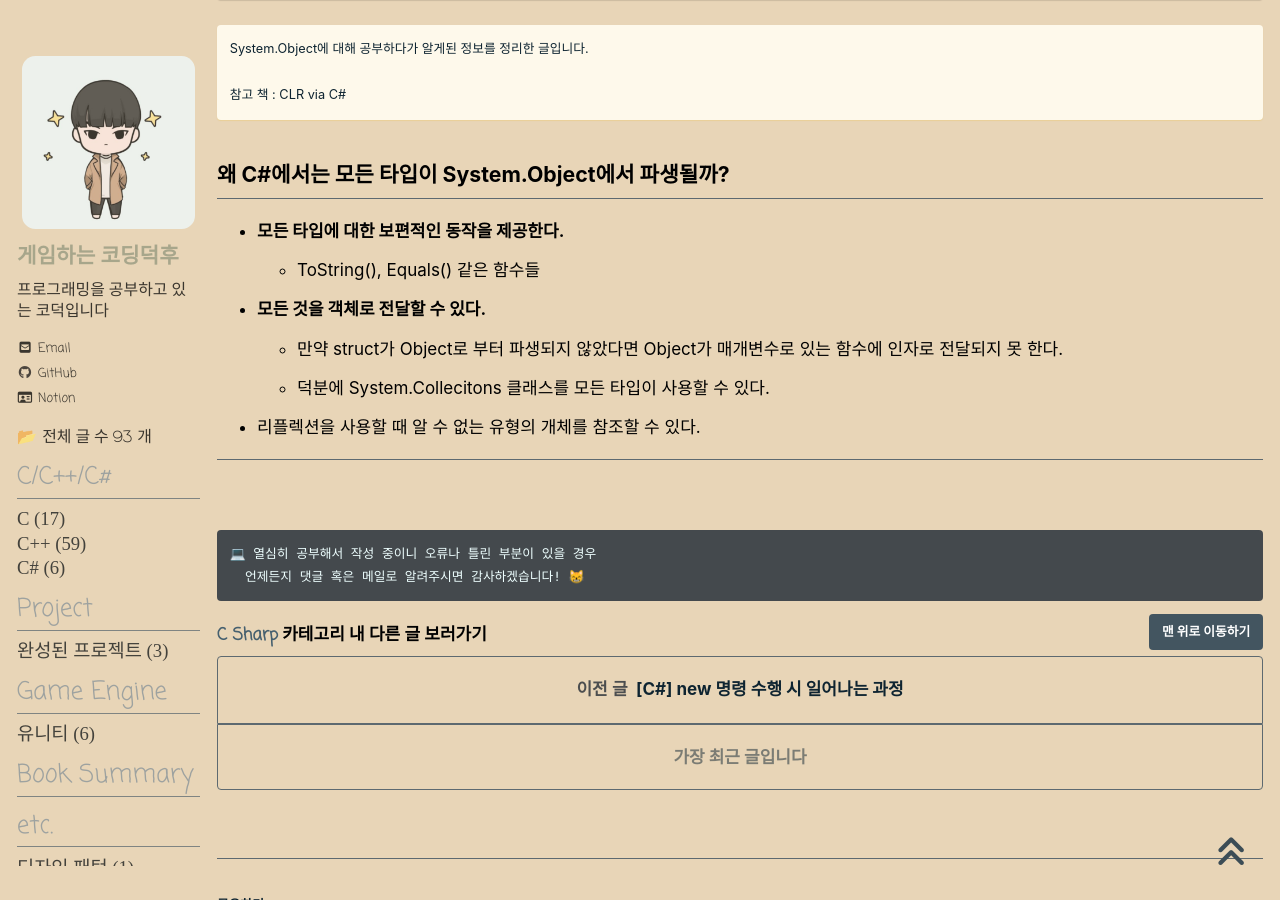
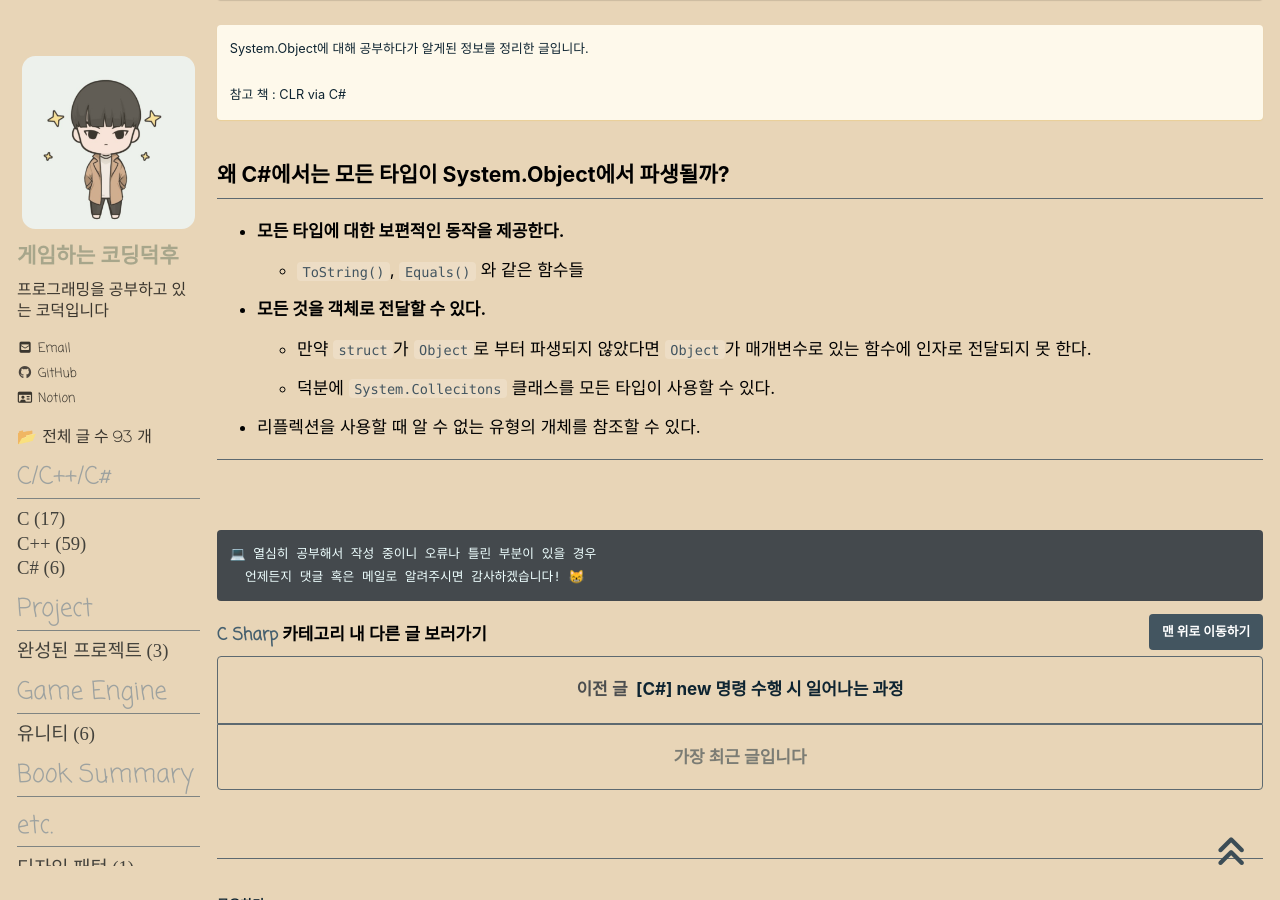
Before and after one commit to reoul/reoul.github.io, a Jekyll site: the page built from _posts/csharp/2023-05-08-csharp-6.md, in a window 1280 px wide and 900 px high, scrolled down 409 px. Built offline with Jekyll 4.4.1, drawn with Linux system fonts in a browser that asks for light colours; cached includes are drawn as plain includes; nearby versions of some CDN libraries; some web fonts are replaced; comment, search, counter and statistics services are not loaded.

Commit message:
키워드 강조

```diff
--- a/_posts/csharp/2023-05-08-csharp-6.md
+++ b/_posts/csharp/2023-05-08-csharp-6.md
@@ -24,10 +24,10 @@ System.Object에 대해 공부하다가 알게된 정보를 정리한 글입니
 ## 왜 C#에서는 모든 타입이 System.Object에서 파생될까?
 
 - **모든 타입에 대한 보편적인 동작을 제공한다.**
-  - ToString(), Equals() 같은 함수들
+  - `ToString()`, `Equals()` 와 같은 함수들
 - **모든 것을 객체로 전달할 수 있다.**
-  - 만약 struct가 Object로 부터 파생되지 않았다면 Object가 매개변수로 있는 함수에 인자로 전달되지 못 한다.
-  - 덕분에 System.Collecitons 클래스를 모든 타입이 사용할 수 있다.
+  - 만약 `struct`가 `Object`로 부터 파생되지 않았다면 `Object`가 매개변수로 있는 함수에 인자로 전달되지 못 한다.
+  - 덕분에 `System.Collecitons` 클래스를 모든 타입이 사용할 수 있다.
 - 리플렉션을 사용할 때 알 수 없는 유형의 개체를 참조할 수 있다.
 
 ***
```
Also changed, not shown: _posts/csharp/2023-04-27-csharp-2.md (+2 -2 lines), _posts/csharp/2023-05-08-csharp-5.md (+2 -2 lines).
